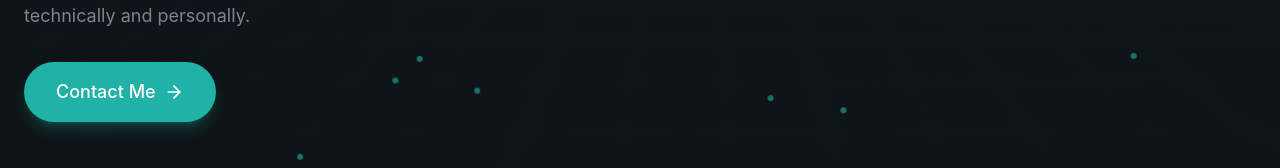
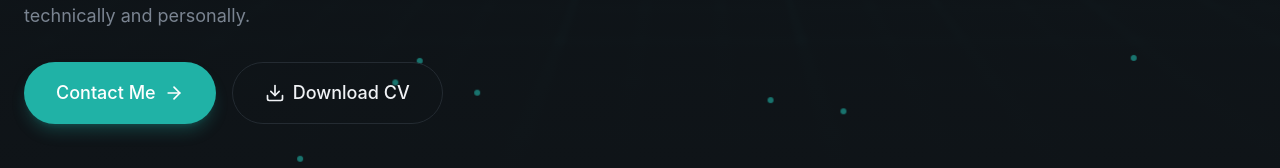
Before and after one commit to andr522g/dev-personal-portofolio, a React (Vite) app: page / in a window 1280 px wide. Shown: the part 742-910 px from the top of the page. Built offline with nearby package versions, Linux system fonts and the light colour scheme.

Commit message:
added CV-button

```diff
--- /dev/null
+++ b/src/components/AnimatedBorderButton.jsx
@@ -0,0 +1,38 @@
+import {Download} from "lucide-react";
+
+export const AnimatedBotderButton = () => {
+return (
+<button className="relative bg-transparent border border-border
+        text-foreground hover:border-primary/50 transition-all
+        duration-1000 focus:outline-none focus-visible:ring-2
+        focus-visible:ring-primary focus-visible:ring-offset-2
+        disabled:opacity-50 disabled:cursor-not-allowed group
+        px-8 py-4 text-lg font-medium rounded-full overflow-visible
+        animated-border"
+        >
+                {/* Animated SVG Border */}
+                <svg
+                  className="absolute left-0 top-0 w-full h-full pointer-events-none download-cv-border"
+                  viewBox="0 0 200 60"
+                  preserveAspectRatio="none"
+                  style={{ overflow: "visible" }}
+                >
+                  <path
+                    d="M 30,1 A 29,29 0 0 0 1,30 L 1,30 A 29,29 0 0 0 30,59 L 170,59 A 29,29 0 0 0 199,30 L 199,30 A 29,29 0 0 0 170,1 Z"
+                    fill="none"
+                    stroke="var(--color-primary)"
+                    strokeWidth="2"
+                    strokeDasharray="400 550"
+                    strokeDashoffset="400"
+                    strokeLinecap="round"
+                    strokeLinejoin="round"
+                    className="animated-border-path"
+                  />
+                </svg>
+                <span className="relative z-10 flex items-center gap-2">
+                    <Download className="w-5 h-5" />
+                    Download CV
+                </span>
+              </button>
+
+)}
--- a/src/index.css
+++ b/src/index.css
@@ -100,4 +100,24 @@
   .animation-delay-500 { animation-delay: 500ms; }
   .animation-delay-600 { animation-delay: 600ms; }
   .animation-delay-800 { animation-delay: 800ms; }
+
+  @keyframes animated-border {
+    0% {
+      stroke-dashoffset: 400;
+    }
+    100% {
+      stroke-dashoffset: -550;
+    }
+  }
+
+  .group:hover .animated-border-path {
+    animation: animated-border 1.5s linear infinite;
+  }
+
+  .animated-border:hover {
+    background-color: color-mix(in srgb, #26c4b8 15%, transparent);
+    backdrop-filter: blur(16px);
+    box-shadow: 0 0 20px color-mix(in srgb, #26c4b8 30%, transparent);
+  }
+
 }
--- a/src/sections/Hero.jsx
+++ b/src/sections/Hero.jsx
@@ -1,8 +1,10 @@
 import { Button } from "@/components/Button";
-import { ArrowRight } from "lucide-react";
+import { ArrowRight, Download } from "lucide-react";
+import { AnimatedBotderButton } from "../components/AnimatedBorderButton";
 
 export const Hero = () => {
-    return <section className="relative min-h-screen flex items-center overflow-hidden">
+  return (
+    <section className="relative min-h-screen flex items-center overflow-hidden">
       {/* Bg Image */}
       <div className="absolute inset-0">
         <img
@@ -10,14 +12,14 @@ export const Hero = () => {
           alt="Hero Image"
           className="w-full h-full object-cover opacity-40"
         />
-            <div className="absolute inset-0 bg-gradient-to-b from-background/20 via-background/80 to-background"/>
+        <div className="absolute inset-0 bg-gradient-to-b from-background/20 via-background/80 to-background" />
       </div>
 
       {/*Green dots*/}
       <div className="absolute inset-0 overflow-hidden pointer-events-none">
         {[...Array(30)].map((_, i) => (
           <div
-                className ="absolute w-1.5 h-1.5 rounded-full opacity-60"
+            className="absolute w-1.5 h-1.5 rounded-full opacity-60"
             style={{
               background: "#20B2A6",
               left: `${Math.random() * 100}%`,
@@ -25,7 +27,7 @@ export const Hero = () => {
               animation: `slow-drift ${
                 15 + Math.random() * 20
               }s ease-in-out infinite`,
-                    animationDelay: `${Math.random() * 5}s`
+              animationDelay: `${Math.random() * 5}s`,
             }}
           />
         ))}
@@ -38,41 +40,42 @@ export const Hero = () => {
           <div className="space-y-8">
             <div className="animate-fade-in">
               <span className="inline-flex items-center gap-2 px-4 py-2 rounded-full glass text-sm text-primary">
-                        <span className="w-2 h-2 bg-primary rounded-full animate-pulse"/>
+                <span className="w-2 h-2 bg-primary rounded-full animate-pulse" />
                 Software Engineer • University Student
               </span>
             </div>
             {/* Headline */}
             <div className="space-y-4">
               <h1 className="text-5xl md:text-6xl lg:text-7xl font-bold leading-tight animate-fade-in animation-delay-100">
-                        Crafting <span className ="text-primary glow-text">digital</span>
-                        <br/>
+                Crafting <span className="text-primary glow-text">digital</span>
+                <br />
                 experiences with
-                        <br/>
+                <br />
                 <span className="font-serif italic font-normal text-white">
                   precision.
                 </span>
               </h1>
               <p className="text-lg text-muted-foreground max-w-lg animate-fade-in animation-delay-200">
-                        Hi, I'm André Pelle Rashid – a software engineering student at Aarhus University.
-                        I’m a highly motivated and curious developer with a strong foundation in software architecture,
-                        full-stack and embedded development, and I thrive on turning complex problems into structured,
-                        scalable solutions while continuously pushing myself to grow both technically and personally.
+                Hi, I'm André Pelle Rashid – a software engineering student at
+                Aarhus University. I’m a highly motivated and curious developer
+                with a strong foundation in software architecture, full-stack
+                and embedded development, and I thrive on turning complex
+                problems into structured, scalable solutions while continuously
+                pushing myself to grow both technically and personally.
               </p>
             </div>
             {/* Call to Action (CTA) Buttons */}
-                <div>
+            <div className="flex flex-wrap gap-4 animate-fade-in animation-delay-300">
               <Button size="lg">
-                        Contact Me <ArrowRight className="w-5 h-5"/>
+                Contact Me <ArrowRight className="w-5 h-5" />
               </Button>
-                    <button>
+              <AnimatedBotderButton />
 
-                    </button>
             </div>
-
           </div>
           {/* Right column - profile image */}
         </div>
       </div>
     </section>
-}
+  );
+};
```
Lines whose indentation alone changed are shown as unchanged.
